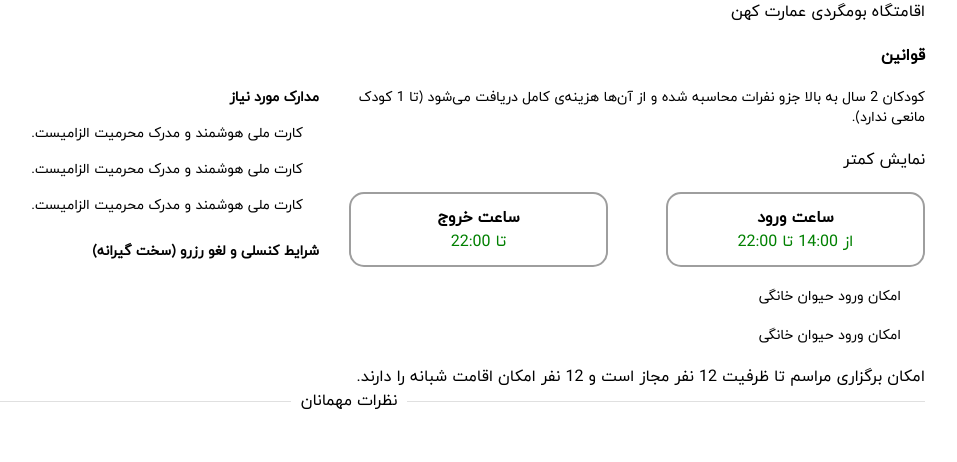
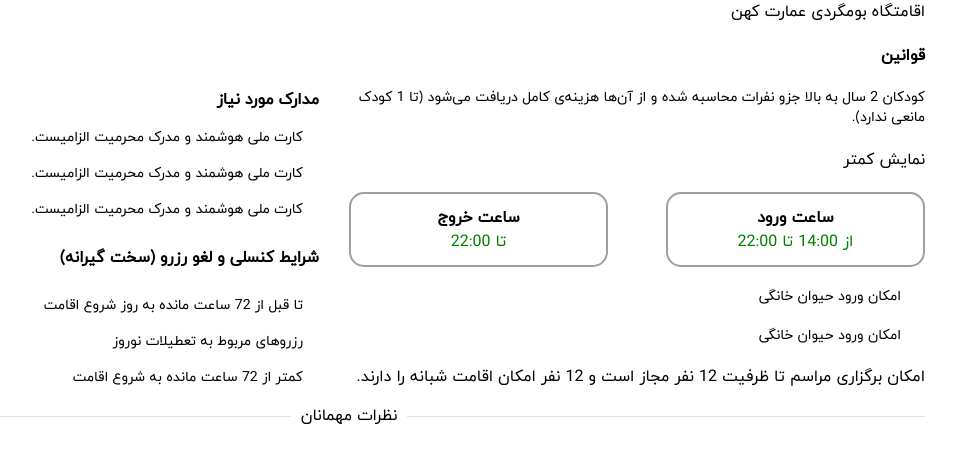
Before and after one commit to Masoudbkhti/Shab, a Next.js app: page /houses/1 in a window 1280 px wide. Shown: the top 462 px of the page, without its empty margins (291-1248 px from the left). Built offline with nearby package versions, Linux system fonts and the light colour scheme.

Commit message:
Madarek and sharayete cancelli added

```diff
--- a/app/components/houses/Rules.js
+++ b/app/components/houses/Rules.js
@@ -13,7 +13,7 @@ import DoneIcon from "@mui/icons-material/Done";
 export default function Rules({ data }) {
   return (
     <Container>
-      <Box>
+      <Box sx={{ borderRadius: "3px", borderColor: "black" }}>
         <Typography
           variant="body1"
           sx={{ fontWeight: "Bold", marginTop: "20px" }}
@@ -89,7 +89,7 @@ export default function Rules({ data }) {
           <Box sx={{ display: "flex", flexDirection: "column" }}>
             <Box>
               <Typography
-                variant="body2"
+                variant="body1"
                 sx={{ fontWeight: "Bold", marginTop: "20px" }}
               >
                 مدارک مورد نیاز
@@ -112,16 +112,31 @@ export default function Rules({ data }) {
                 </ListItem>
               </List>
             </Box>
-            <Box></Box>
             <Box>
               <Typography
-                variant="body2"
+                variant="body1"
                 sx={{ fontWeight: "Bold", marginTop: "10px" }}
               >
                 شرایط کنسلی و لغو رزرو (سخت گیرانه)
               </Typography>
             </Box>
-            <Box></Box>
+            <List sx={{ marginTop: "10px" }}>
+              <ListItem>
+                <Typography variant="body2">
+                  تا قبل از 72 ساعت مانده به روز شروع اقامت
+                </Typography>
+              </ListItem>
+              <ListItem>
+                <Typography variant="body2">
+                  رزروهای مربوط به تعطیلات نوروز
+                </Typography>
+              </ListItem>
+              <ListItem>
+                <Typography variant="body2">
+                  کمتر از 72 ساعت مانده به شروع اقامت
+                </Typography>
+              </ListItem>
+            </List>
           </Box>
         </Grid>
       </Box>
```
